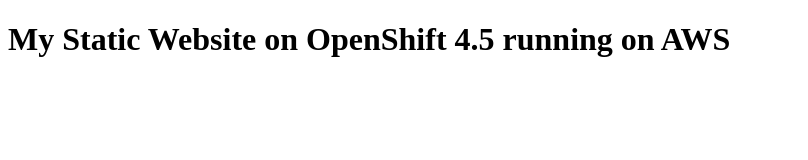
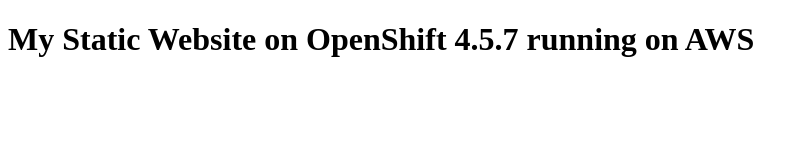
Before and after one commit to StenaIT/openshift-static-website-demo, a plain HTML site: page index.html in a window 1280 px wide. Shown: the whole page, without its empty margins (0-808 px from the left). Drawn offline with Linux system fonts and the light colour scheme.

Commit message:
Update index.html

```diff
--- a/index.html
+++ b/index.html
@@ -6,6 +6,6 @@
     <title>My static website</title>
 </head>
 <body>
-    <h1>My Static Website on OpenShift 4.5 running on AWS</h1>
+    <h1>My Static Website on OpenShift 4.5.7 running on AWS</h1>
 </body>
 </html>
```
